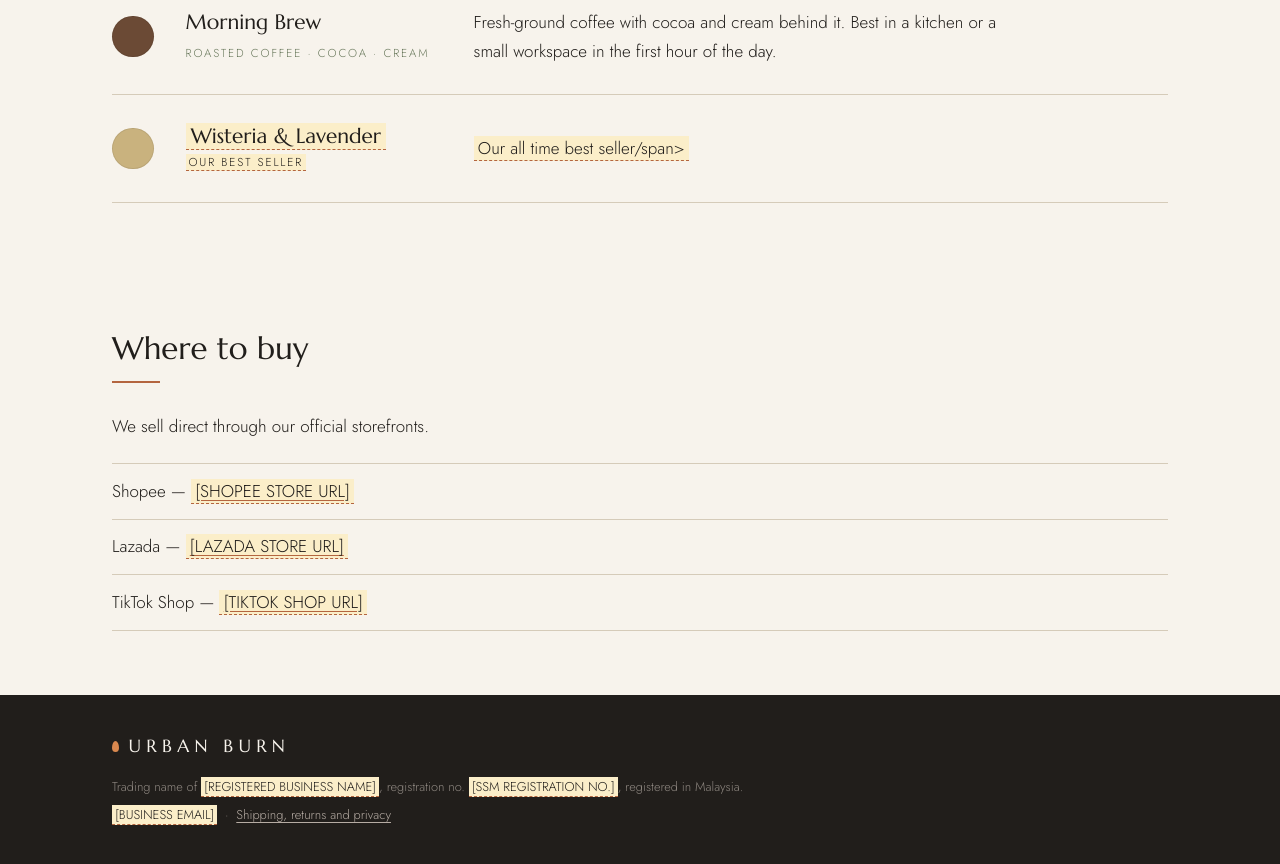
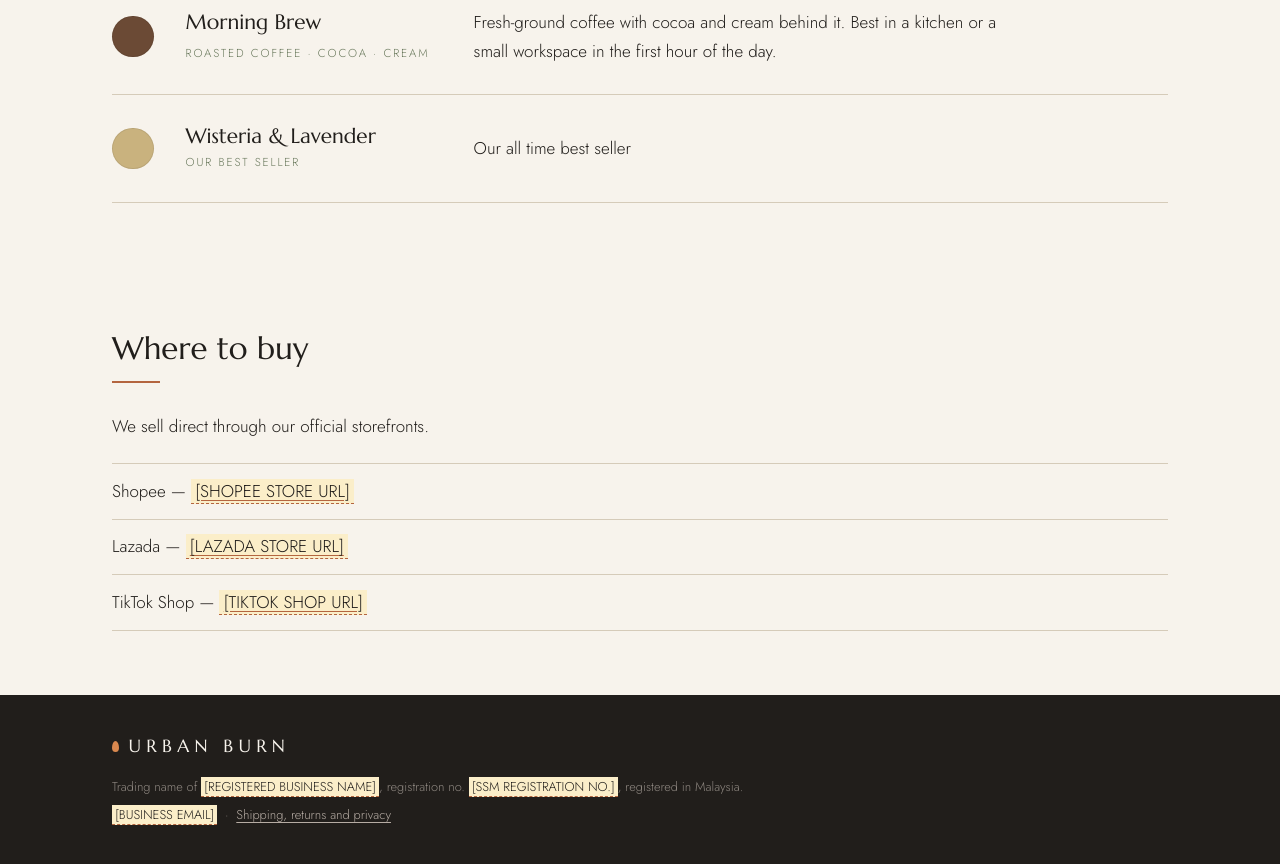
Before and after one commit to urbanburnscentedcandle/urbanburn, a plain HTML site: page index.html in a window 1280 px wide. Shown: the part 1200-2064 px from the top of the page. Drawn offline with Linux system fonts and the light colour scheme.

Commit message:
Update index.html

```diff
--- a/index.html
+++ b/index.html
@@ -146,9 +146,9 @@ h2 .rule{display:block;width:3rem;height:2px;background:var(--clay);margin-top:.
       </li>
       <li class="scent">
         <span class="swatch" style="background: var(--pear)"></span>
-        <h3 class="scent-name"><span class="fill">Wisteria & Lavender</span></h3>
-        <p class="scent-notes"><span class="fill">Our Best Seller</span></p>
-        <p class="body"><span class="fill">Our all time best seller/span></p>
+        <h3 class="scent-name">Wisteria & Lavender</span></h3>
+        <p class="scent-notes">Our Best Seller</span></p>
+        <p class="body">Our all time best seller</span></p>
       </li>
       </ul>
     </div>
```
